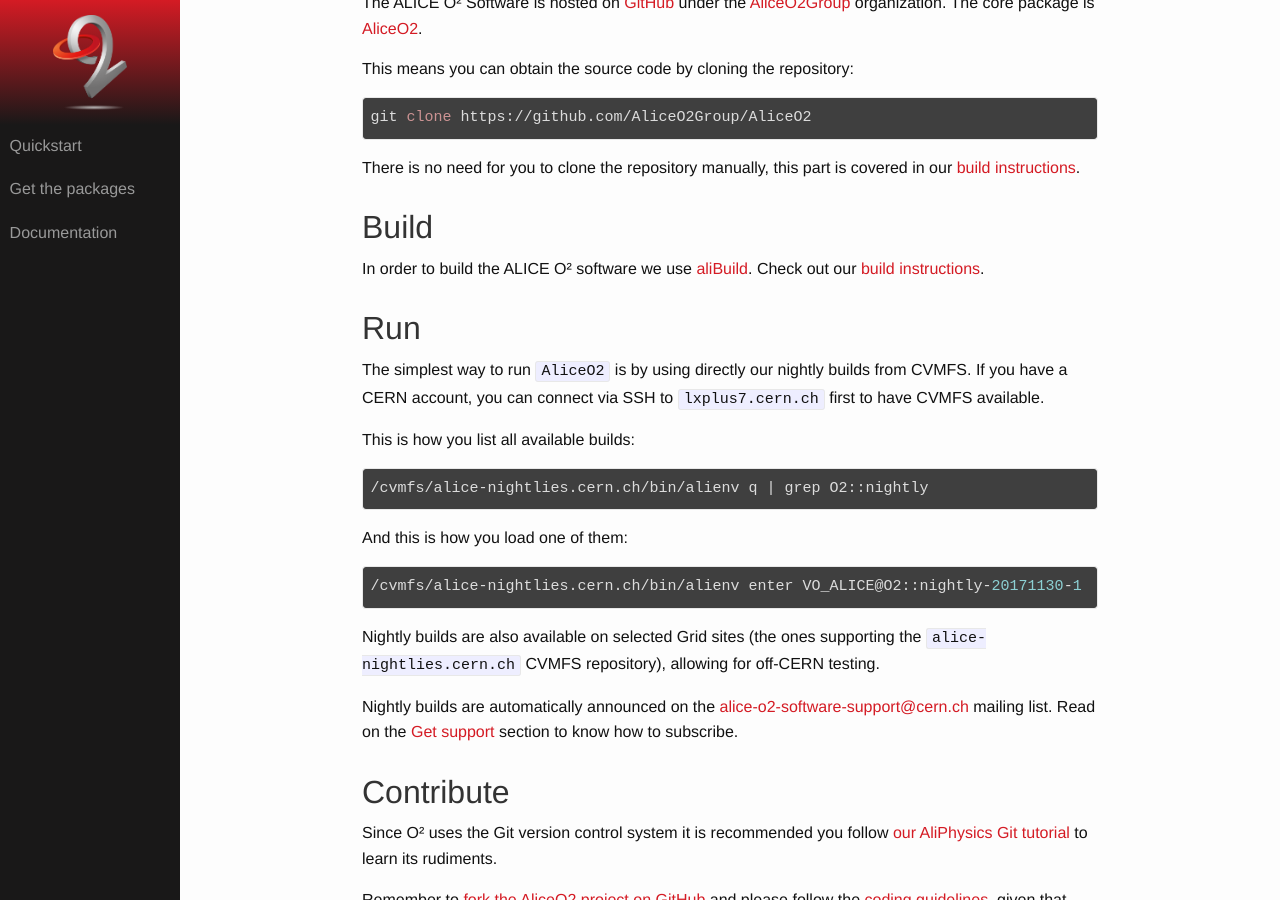
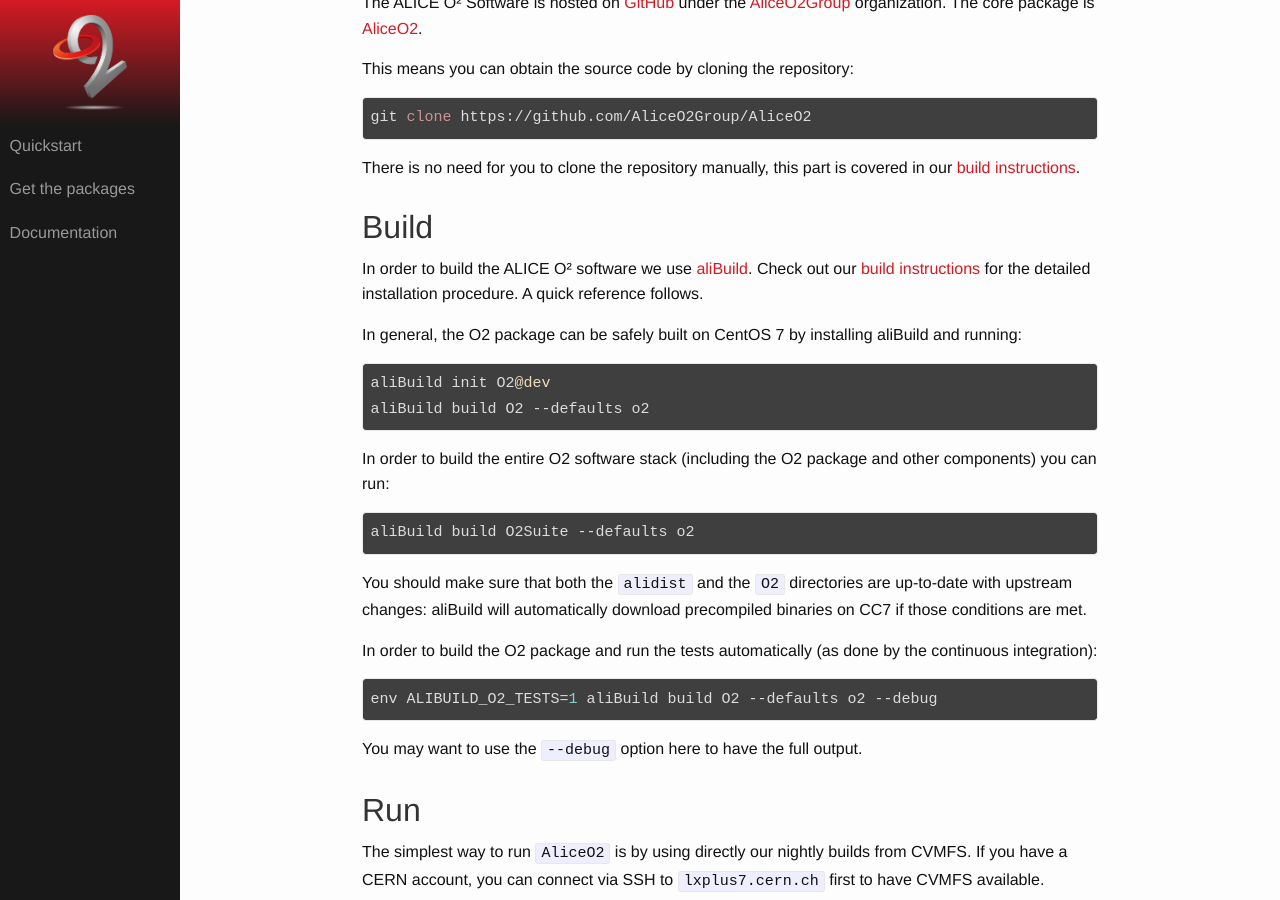
Before and after one commit to AliceO2Group/AliceO2Group.github.io, a Jekyll site: the page built from start.markdown, in a window 1280 px wide and 900 px high, scrolled down 208 px. Built offline with Jekyll 4.4.1, drawn with Linux system fonts in a browser that asks for light colours.

Commit message:
Add doc on how to build O2 tests (O2-548) (#10)

```diff
--- a/start.markdown
+++ b/start.markdown
@@ -22,7 +22,29 @@ Build
 =====
 
 In order to build the ALICE O² software we use [aliBuild](https://alisw.github.io/alibuild). Check
-out our [build instructions](https://alice-doc.github.io/alice-analysis-tutorial/building/).
+out our [build instructions](https://alice-doc.github.io/alice-analysis-tutorial/building/) for the
+detailed installation procedure. A quick reference follows.
+
+In general, the O2 package can be safely built on CentOS 7 by installing aliBuild and running:
+
+    aliBuild init O2@dev
+    aliBuild build O2 --defaults o2
+
+In order to build the entire O2 software stack (including the O2 package and other components) you
+can run:
+
+    aliBuild build O2Suite --defaults o2
+
+You should make sure that both the `alidist` and the `O2` directories are up-to-date with upstream
+changes: aliBuild will automatically download precompiled binaries on CC7 if those conditions are
+met.
+
+In order to build the O2 package and run the tests automatically (as done by the continuous
+integration):
+
+    env ALIBUILD_O2_TESTS=1 aliBuild build O2 --defaults o2 --debug
+
+You may want to use the `--debug` option here to have the full output.
 
 
 Run
```
